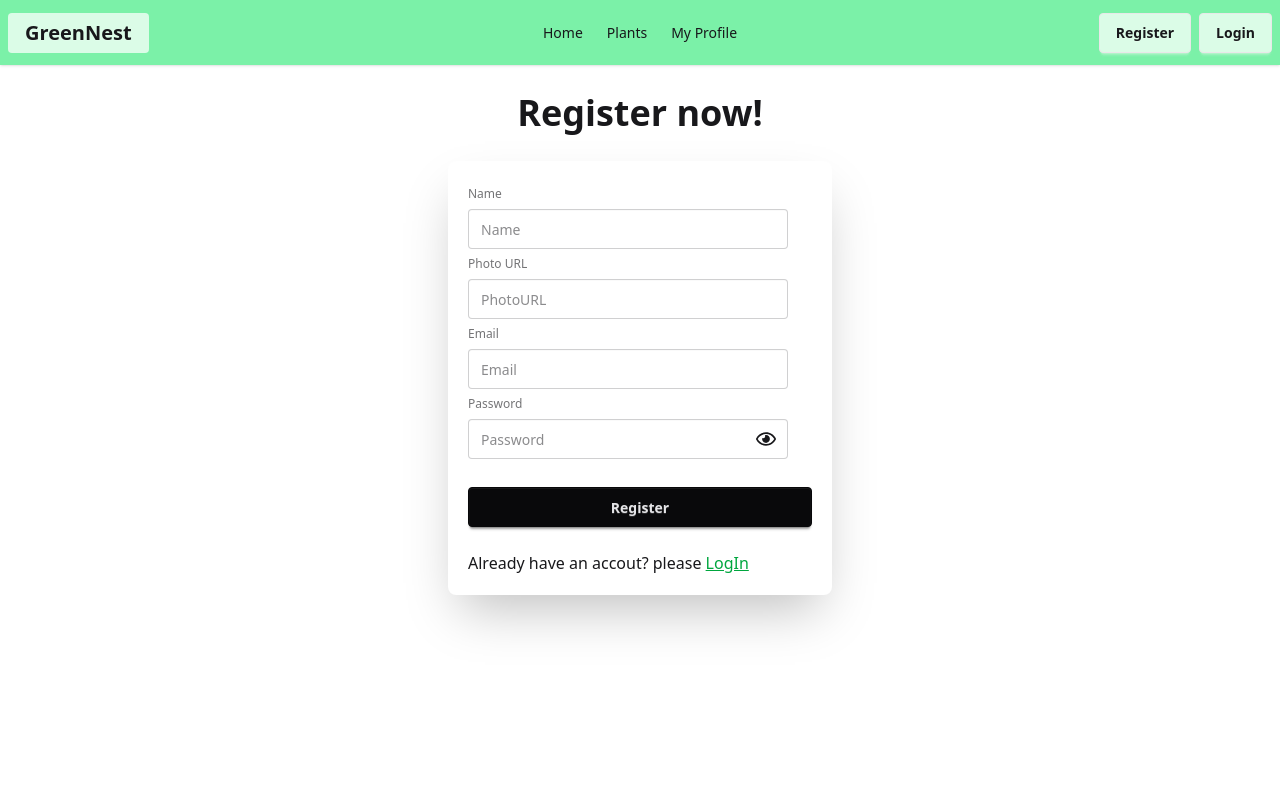
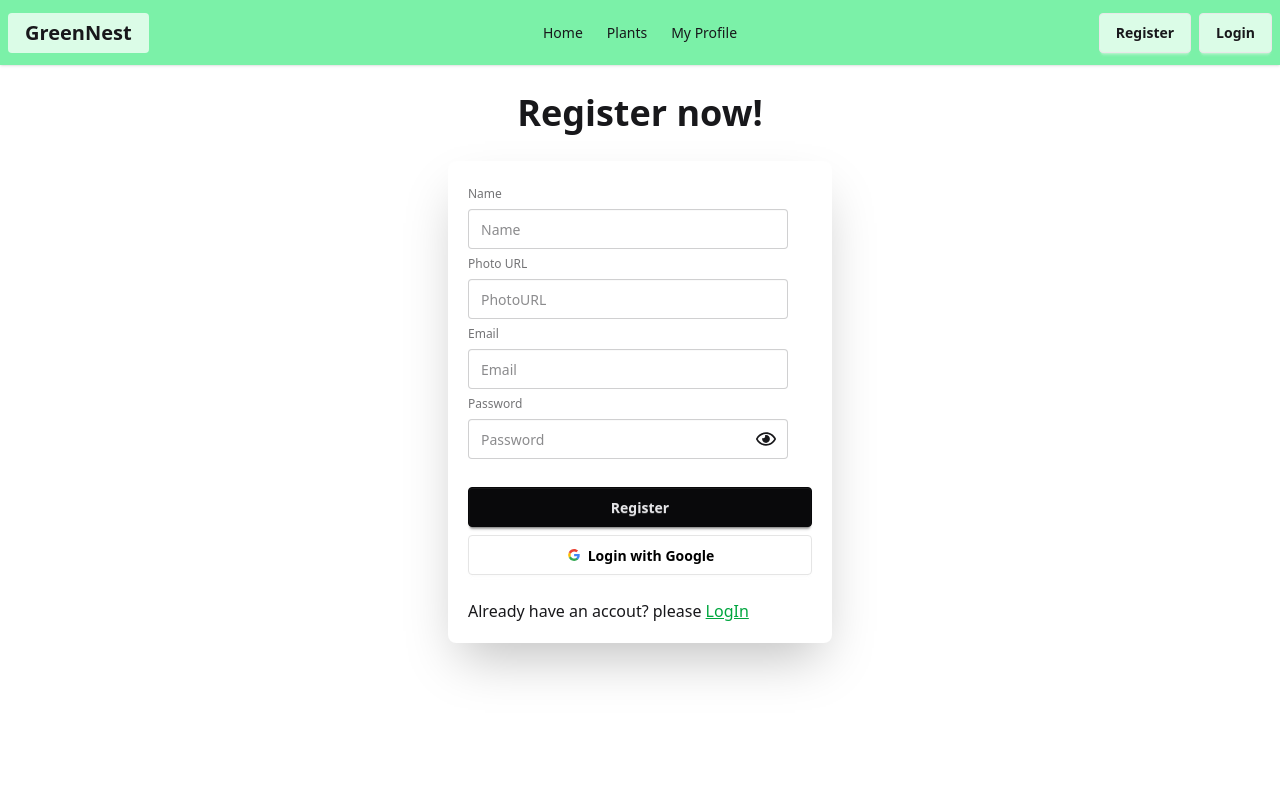
Before and after one commit to nahian-cse-nubtk/Green-nest-indoor-plant-care, a React (Vite) app: page /register in a window 1280 px wide. Shown: the top 800 px of the page. Built offline with nearby package versions, Linux system fonts and the light colour scheme; no server answers.

Commit message:
gamil redirect for reset password are fixed

```diff
--- a/src/Pages/ForgetPassword/ForgetPassword.jsx
+++ b/src/Pages/ForgetPassword/ForgetPassword.jsx
@@ -1,10 +1,13 @@
 import React, { useContext, useState } from 'react';
 import AuthContext from '../../Provider/AuthContext/AuthContext';
 import { toast } from 'react-toastify';
+import { useNavigate } from 'react-router';
 
 const ForgetPassword = () => {
+
     const [error, setError]=useState("")
     const {forgetPassword}=useContext(AuthContext);
+    const navigate = useNavigate();
     //console.log(forgetPassword);
     const handleForgetPass=(e)=>{
         e.preventDefault();
@@ -13,7 +16,10 @@
         forgetPassword(email)
         .then(()=>{
             //console.log("password reset email sent")
+
             toast("Email sent and check your email inbox or spam");
+            window.open("https://mail.google.com", "_blank", "noopener,noreferrer");
+            navigate('/');
         })
         .catch(error=>{
             setError(error.message);
--- a/src/Pages/Register/Register.jsx
+++ b/src/Pages/Register/Register.jsx
@@ -5,7 +5,7 @@
 import { toast } from "react-toastify";
 
 const Register = () => {
-  const { createUser, updateUser } = useContext(AuthContext);
+  const { createUser, updateUser,signInWithGoogle } = useContext(AuthContext);
   const navigate = useNavigate();
   const [show, setShow]=useState(true);
   const [error, setError] = useState("");
@@ -36,7 +36,7 @@
       .then(() => {
         //console.log(result.user)
         navigate("/");
-        toast("Registration Successfull and Login Now! Please");
+        toast("Registration Successfull and Please Login Now!");
 
       })
       .catch((error) => {
@@ -51,6 +51,21 @@
         setError(error.message);
       });
   };
+  const handleGooglesignIn=()=>{
+      signInWithGoogle()
+      .then(()=>{
+        //console.log(result)
+        navigate(location.state||"/")
+        toast("Login Successfull");
+
+      })
+      .catch(error=>{
+        setError(error.message);
+      })
+
+    }
+
+
   return (
     <div className="min-h-screen">
       <div className="hero-content flex-col">
@@ -105,6 +120,38 @@
                 <button className="btn btn-neutral mt-4">Register</button>
               </fieldset>
             </form>
+            <div className='fieldset'>
+         <button onClick={handleGooglesignIn} className="btn bg-white text-black border-[#e5e5e5]">
+              <svg
+                aria-label="Google logo"
+                width="16"
+                height="16"
+                xmlns="http://www.w3.org/2000/svg"
+                viewBox="0 0 512 512"
+              >
+                <g>
+                  <path d="m0 0H512V512H0" fill="#fff"></path>
+                  <path
+                    fill="#34a853"
+                    d="M153 292c30 82 118 95 171 60h62v48A192 192 0 0190 341"
+                  ></path>
+                  <path
+                    fill="#4285f4"
+                    d="m386 400a140 175 0 0053-179H260v74h102q-7 37-38 57"
+                  ></path>
+                  <path
+                    fill="#fbbc02"
+                    d="m90 341a208 200 0 010-171l63 49q-12 37 0 73"
+                  ></path>
+                  <path
+                    fill="#ea4335"
+                    d="m153 219c22-69 116-109 179-50l55-54c-78-75-230-72-297 55"
+                  ></path>
+                </g>
+              </svg>
+              Login with Google
+            </button>
+       </div>
             <p className="mt-5">Already have an accout? please <Link className="text-green-600 underline" to="/login">LogIn</Link></p>
           </div>
         </div>
```
Also changed, not shown: 1 other file (tests, documents, lock files or other folders).
